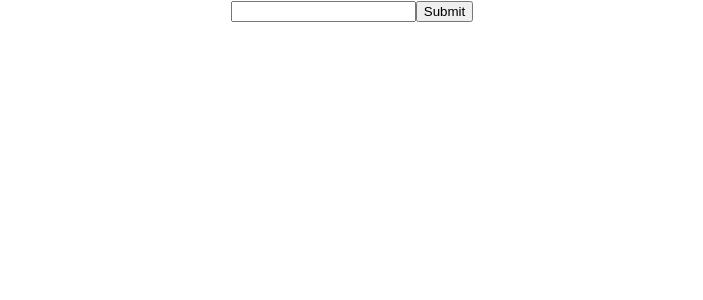
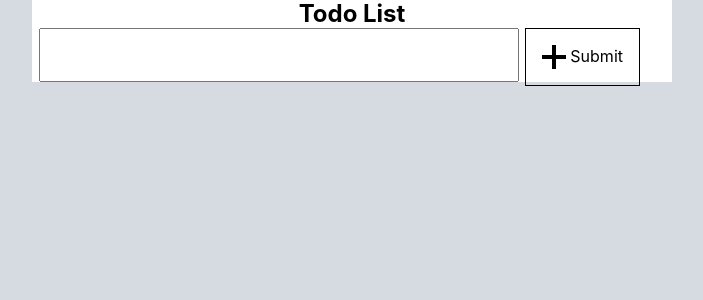
Before and after one commit to hakeemjgreen/todolist, a React (Create React App) app: page / in a window 1280 px wide. Shown: the top 300 px of the page, without its empty margins (288-991 px from the left). Built offline with nearby package versions, Linux system fonts and the light colour scheme.

Commit message:
Cleaned up code

```diff
--- a/public/index.html
+++ b/public/index.html
@@ -10,6 +10,8 @@
       content="Web site created using create-react-app"
     />
     <link rel="apple-touch-icon" href="%PUBLIC_URL%/logo192.png" />
+    <link rel="stylesheet" href="https://unpkg.com/tachyons@4.12.0/css/tachyons.min.css"/>
+
     <!--
       manifest.json provides metadata used when your web app is installed on a
       user's mobile device or desktop. See https://developers.google.com/web/fundamentals/web-app-manifest/
--- a/src/App.css
+++ b/src/App.css
@@ -1,5 +1,11 @@
 .App {
   text-align: center;
+  background-color: #d6dbe2;
+  height: 100vh;
+}
+
+#wrapper{
+  background-color: #fff;
 }
 
 .App-logo {
--- a/src/App.js
+++ b/src/App.js
@@ -12,27 +12,35 @@ function App() {
     //Filter out the deleted todo Item
     const newList = todoArray.filter(item => item.id !== id)
 
-    //Set state to list with all todo deleted
+    //Set state to list with all item deleted
     submitTodo(newList)
   }
-
+  const onTextChange = (typedText) => setTodo({content: typedText})
+  const onSubmit = () => submitTodo([...todoArray, {id:(todoArray.length), content:todo.content}])
 
   return (
-    <div className="App">
-      <input type="text" onChange={(e)=>{
-        setTodo({content: e.target.value})}} />
-      <input type="submit" onClick={()=>{
+    <div className="App w-100 justify-center">
+      <section id="wrapper" className="w-50-l center w-100-ns">
+        <h2 className="ma0">Todo List</h2>
+        <div className="w-100-l">
+          <input className="w-75-l pa3" type="text" onChange={(e)=>{onTextChange(e.target.value)}} />
+          <a href="#0" className="f5 fr no-underline black bg-animate hover-bg-black hover-white inline-flex items-center pa3 ba border-box mr4" onClick={()=>onSubmit()}>
+            <svg xmlns="http://www.w3.org/2000/svg" width="24" height="24" viewBox="0 0 24 24">
+              <path d="M24 10h-10v-10h-4v10h-10v4h10v10h4v-10h10z"/>
+            </svg>
+            <span class="pl1">Submit</span>
+          </a>
+        </div>
 
-        submitTodo([...todoArray, {id:(todoArray.length), content:todo.content}])
-      }} />
+        <ul class="list ph0 mt0 f4 tl w-100">
+          {todoArray.map((item, i)=>(
+            <li class="lh-copy pv3 ph4 ba bl-0 bt-0 br-0 b--black-30 w-100" key={i}>{item.content}
+              <a onClick={()=>{deleteTodo(item.id)}} href="#">Delete</a>
+            </li>
+          ))}
+        </ul>
 
-      <div>
-        {todoArray.map((item, i)=>(
-          <div key={i}>{item.content}
-            <a onClick={()=>{deleteTodo(item.id)}} href="#">Delete</a>
-          </div>
-        ))}
-      </div>
+      </section>
     </div>
   );
 }
```
